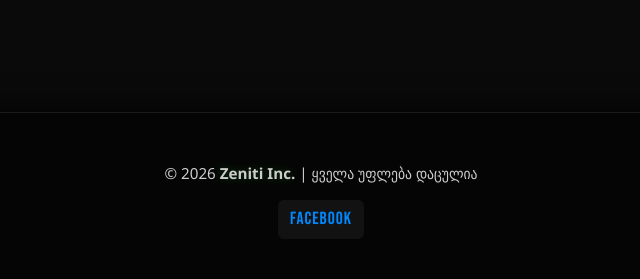
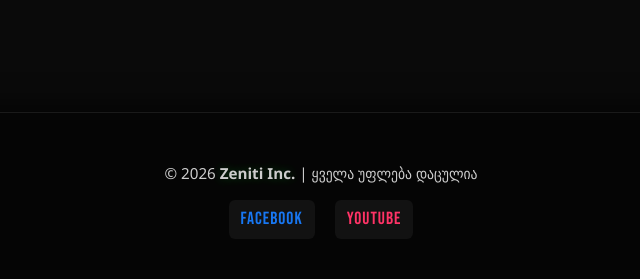
Before and after one commit to CharlesDoBronxsOliveira/zeniti-league, a Flask app: page /teams in a window 1280 px wide; the page is wider, and only the part inside the window is pictured. Shown: the part 1199-1478 px from the top of that part, without its empty margins (319-959 px from the left). Run offline with Flask 3, Linux system fonts and the light colour scheme.

Commit message:
Update teams.html

```diff
--- a/zeniti league/templates/teams.html
+++ b/zeniti league/templates/teams.html
@@ -211,7 +211,8 @@
 <footer>
     <p>© 2026 <strong>Zeniti Inc.</strong> | ყველა უფლება დაცულია</p>
     <div class="social-links">
-        <a href="https://www.facebook.com/profile.php?id=61550479801345" style="color: #0088ff; text-decoration: none;">Facebook</a>
+        <a href="https://www.facebook.com/profile.php?id=61573632329989" style="color: #1877f2;">FACEBOOK</a>
+        <a href="https://youtube.com/@zenitileague?si=VxZ9JW56RI7CoJ2w" style="color: #ff3366;">YOUTUBE</a>
     </div>
 </footer>
 
```
